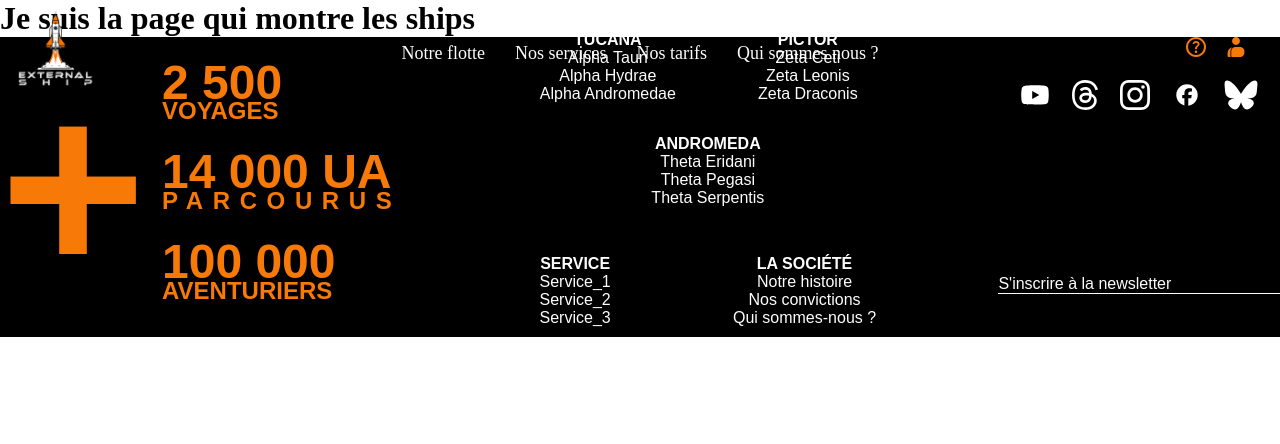
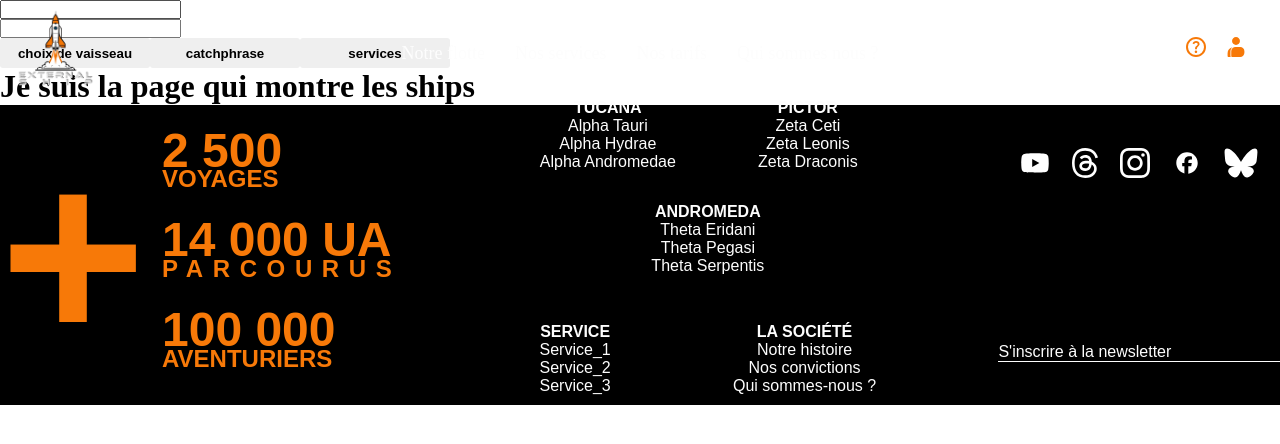
Before and after one commit to wildcodeschool-2025-03/js-lyon-2025-03-p3, a React (Vite) app in the folder client/: page /ships in a window 1280 px wide. Shown: the top 444 px of the page. Built offline with nearby package versions, Linux system fonts and the light colour scheme.

Commit message:
add filter

```diff
--- /dev/null
+++ b/client/src/components/Filtre.tsx
@@ -0,0 +1,36 @@
+import type React from "react";
+
+type FiltreProps = {
+  id: string;
+  name: string;
+};
+
+const Filtre: React.FC<FiltreProps> = (props) => (
+  <form className="form">
+    <div className="ships">
+      {/* <label className="vaisseau-label" htmlFor={props.id}>
+        nom de vaisseau{props.name}
+      </label> */}
+      <input id={props.id} className="vaisseau-text" type="text" />
+    </div>
+    <div className="catchphrase">
+      {/* <label className="catchphrase-label" htmlFor={props.id}>
+        catchphrase{props.name}
+      </label> */}
+      <input id={props.id} className="catchphrase-text" type="text" />
+    </div>
+    <div className="btn-group">
+      <button type="button" className="btn-choix de vaisseau">
+        choix de vaisseau
+      </button>
+      <button type="button" className="btn-catchphrase">
+        catchphrase
+      </button>
+      <button type="submit" className="btn-services">
+        services
+      </button>
+    </div>
+  </form>
+);
+
+export default Filtre;
--- a/client/src/pages/Ships.tsx
+++ b/client/src/pages/Ships.tsx
@@ -1,5 +1,12 @@
+import Filtre from "../components/Filtre";
+
 function Ships() {
-  return <h1>Je suis la page qui montre les ships</h1>;
+  return (
+    <>
+      <Filtre id="filtre-ships" name="Ships Filter" />
+      <h1>Je suis la page qui montre les ships</h1>
+    </>
+  );
 }
 
 export default Ships;
```
